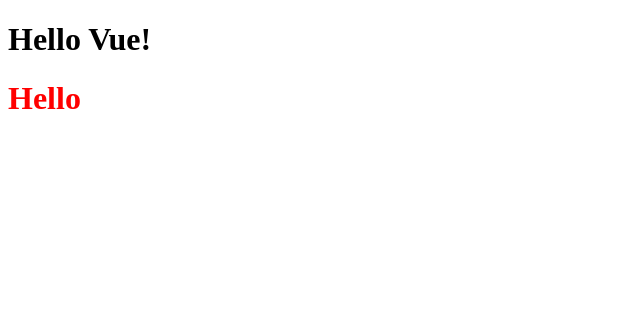
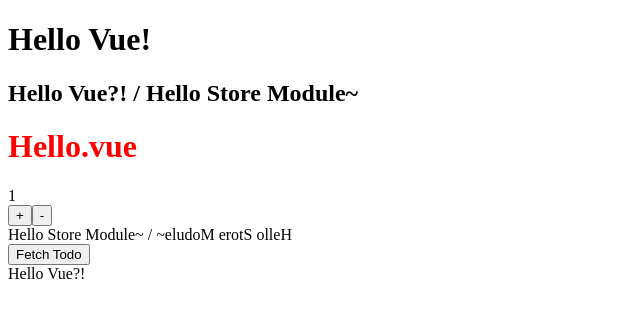
Before and after one commit to SoJuSo/prgrms_vue, a Vue app: page / in a window 1280 px wide. Shown: the top 318 px of the page, without its empty margins (0-640 px from the left). Built offline with nearby package versions, Linux system fonts and the light colour scheme; the HTML template or start-up script is replaced by a standard one.

Commit message:
Day50_3_1

```diff
--- a/package.json
+++ b/package.json
@@ -26,6 +26,7 @@
     "webpack-dev-server": "^4.15.1"
   },
   "dependencies": {
-    "vue": "^3.3.8"
+    "vue": "^3.3.8",
+    "vuex": "^4.0.2"
   }
 }
--- a/src/App.vue
+++ b/src/App.vue
@@ -2,6 +2,7 @@
   <h1>
     {{ msg }}
   </h1>
+  <h2>{{ StoreMsg }} / {{ storeMessege }}</h2>
   <Hello />
 </template>
 
@@ -16,5 +17,13 @@ export default {
       msg: "Hello Vue!",
     };
   },
+  computed: {
+    StoreMsg() {
+      return this.$store.state.msg;
+    },
+    storeMessege() {
+      return this.$store.state.message.message; //모듈의 이름을 명시해주고 그 다음에 데이터에 접근해야한다.
+    },
+  },
 };
 </script>
--- a/src/components/Hello.vue
+++ b/src/components/Hello.vue
@@ -1,6 +1,49 @@
 <template>
-  <h1>Hello</h1>
+  <h1>Hello.vue</h1>
+  <!-- <div>{{ $store.state.count.count }}</div>
+  <button @click="$store.commit('count/increaseCount')">+</button>
+  <button @click="$store.commit('count/decreaseCount')">-</button> -->
+  <div>{{ count }}</div>
+  <button @click="increaseCount">+</button>
+  <button @click="decreaseCount">-</button>
+  <div>{{ message }} / {{ reversedMessage }}</div>
+  <button @click="fetchTodo">Fetch Todo</button>
+  <div>{{ msg }}</div>
 </template>
+
+<script>
+import { mapState, mapGetters, mapMutations, mapActions } from "vuex";
+export default {
+  computed: {
+    ...mapState(["msg"]), //<< 전역은 다음과 같이 첫번째 인수를 생략한다.
+    ...mapState("count", ["count"]), //전개하겠다.
+    // count() {
+    //   return this.$store.state.count.count;
+    // },
+    ...mapState("message", ["message"]),
+    // message() {
+    //   return this.$store.state.message.message;
+    // },
+    ...mapGetters("message", ["reversedMessage"]),
+    // reversedMessage() {
+    //   return this.$store.getters["message/reversedMessage"];
+    // },
+  },
+  methods: {
+    ...mapMutations("count", ["increaseCount", "decreaseCount"]),
+    // increaseCount() {
+    //   this.$store.commit("count/increaseCount");
+    // },
+    // decreaseCount() {
+    //   this.$store.commit("count/decreaseCount");
+    // },
+    ...mapActions("message", ["fetchTodo"]),
+    // fetchTodo() {
+    //   this.$store.dispatch("message/fetchTodo");
+    // },
+  },
+};
+</script>
 
 <style scoped lang="scss">
 $color: red;
--- a/src/main.js
+++ b/src/main.js
@@ -1,5 +1,7 @@
 import { createApp } from "vue";
 import App from "~/App";
+import store from "~/store";
 
 const app = createApp(App);
+app.use(store);
 app.mount("#app");
--- /dev/null
+++ b/src/store/count.js
@@ -0,0 +1,16 @@
+export default {
+  namespaced: true,
+  state() {
+    return {
+      count: 1,
+    };
+  },
+  mutations: {
+    increaseCount(state) {
+      state.count++;
+    },
+    decreaseCount(state) {
+      state.count--;
+    },
+  },
+};
--- /dev/null
+++ b/src/store/index.js
@@ -0,0 +1,18 @@
+import { createStore } from "vuex";
+import message from "./message";
+import count from "./count";
+
+export default createStore({
+  state() {
+    return {
+      msg: "Hello Vue?!",
+    };
+  },
+  getters: {},
+  mutations: {},
+  actions: {},
+  modules: {
+    message,
+    count, // hello: count << 이렇게도 사용 가능
+  },
+});
--- /dev/null
+++ b/src/store/message.js
@@ -0,0 +1,25 @@
+export default {
+  namespaced: true, // 이름 범위라는 것을 가져야 한다.
+  state() {
+    return {
+      message: "Hello Store Module~",
+    };
+  },
+  getters: {
+    reversedMessage(state) {
+      return state.message.split("").reverse().join("");
+    },
+  },
+  mutations: {
+    updateMessage(state, newMessage) {
+      state.message = newMessage;
+    },
+  },
+  actions: {
+    async fetchTodo(context) {
+      const todo = await fetch("https://jsonplaceholder.typicode.com/todos/1").then((res) => res.json());
+      console.log(todo);
+      context.commit("updateMessage", todo.title);
+    },
+  },
+};
```
Also changed, not shown: 1 other file (tests, documents, lock files or other folders).
